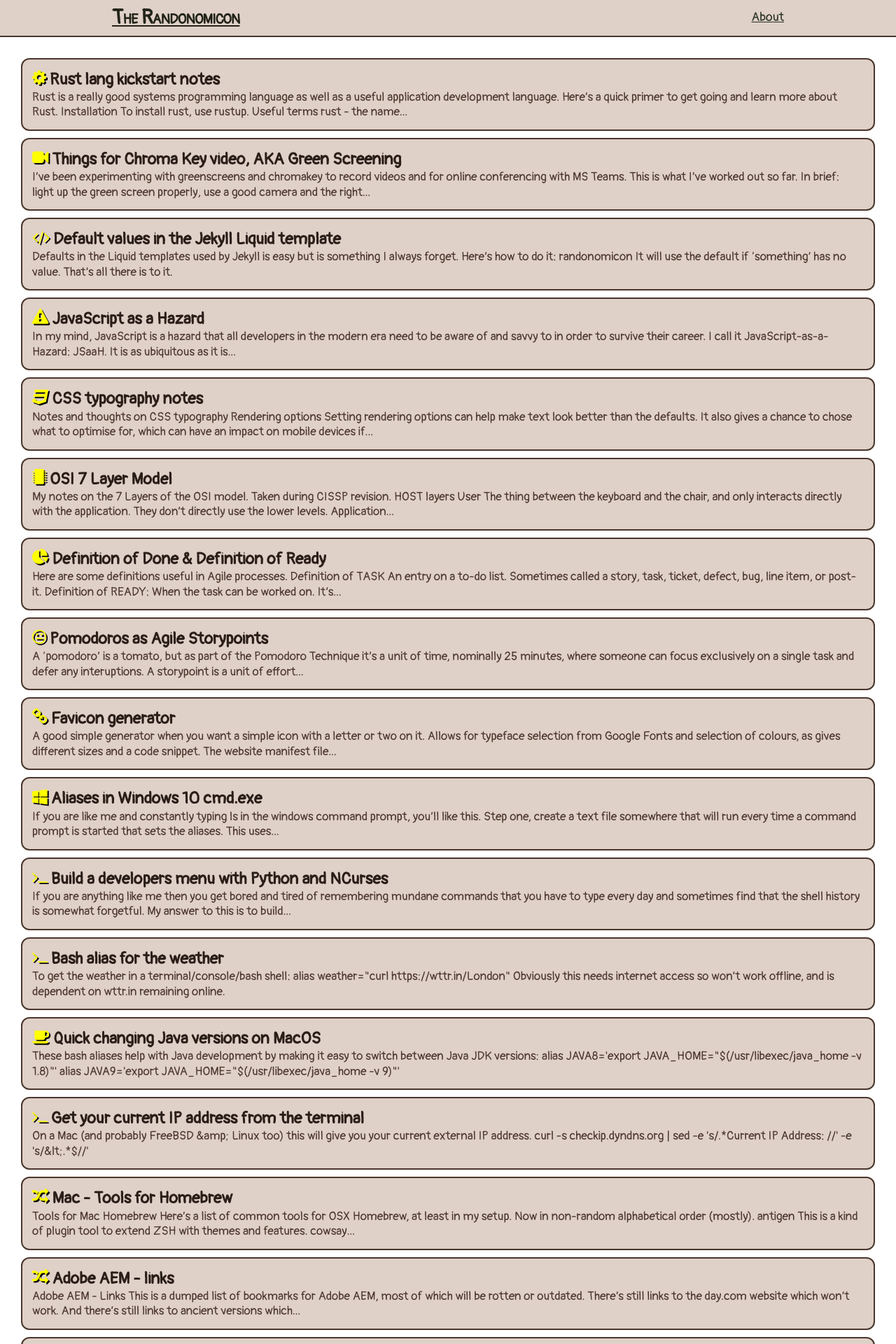
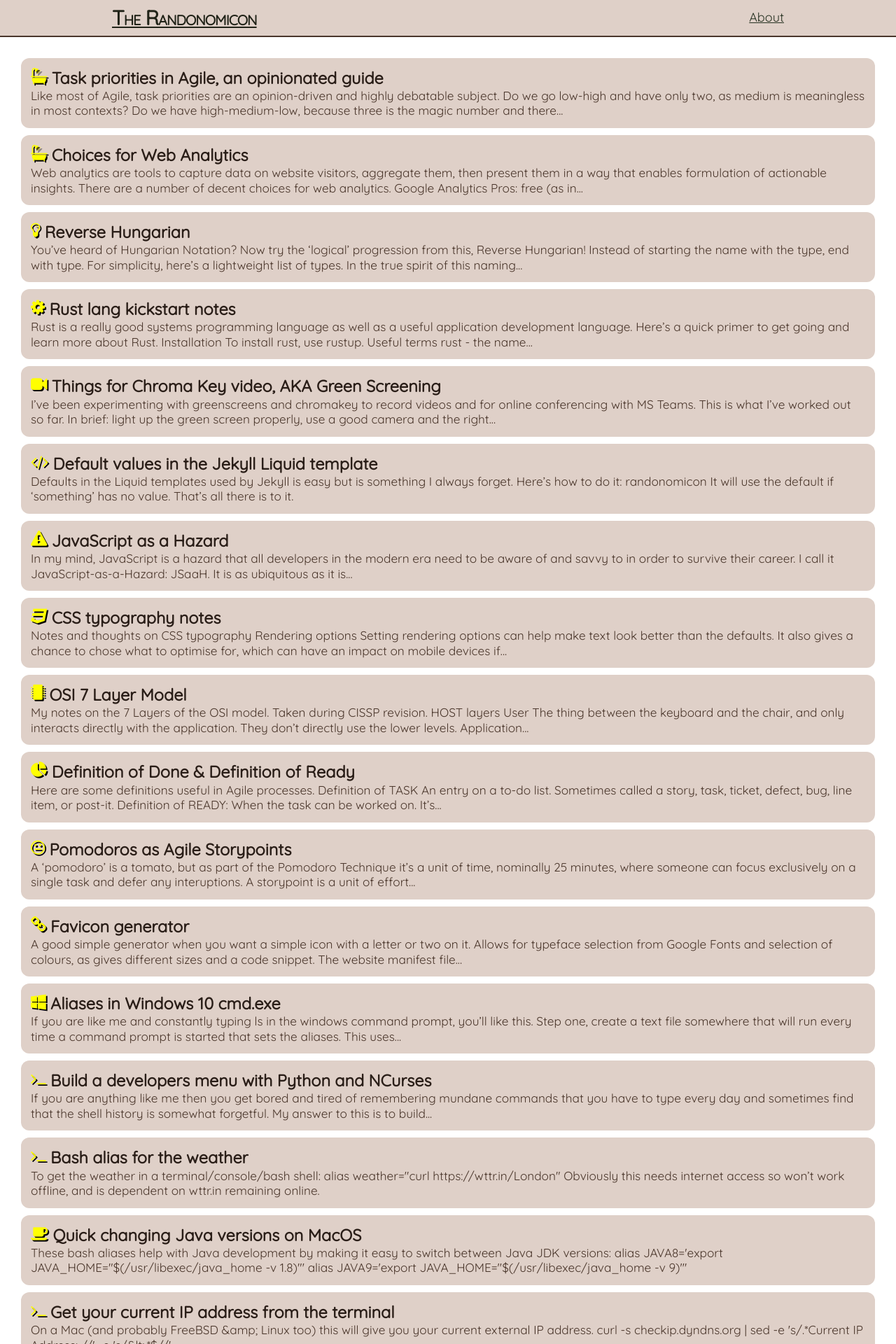
Before and after one commit to antonyh/randonomicon, a Jekyll site: the page built from index.md, in a window 1280 px wide. Shown: the top 1920 px of the page at 70% size. Built offline with Jekyll 4.4.1, drawn with Linux system fonts in a browser that asks for light colours.

Commit message:
Add the missing articles and one about task priorities

```diff
--- a/_includes/head.html
+++ b/_includes/head.html
@@ -5,7 +5,7 @@
   {%- seo -%}
   <link rel="stylesheet" href="{{ "/assets/main.css" | relative_url }}">
   {%- feed_meta -%}
-  <link href="https://fonts.googleapis.com/css2?family=Pangolin&display=swap" rel="stylesheet">
+  <link href="https://fonts.googleapis.com/css2?family=Quicksand&display=swap" rel="stylesheet">
   <link rel="apple-touch-icon" sizes="180x180" href="/apple-touch-icon.png">
   <link rel="icon" type="image/png" sizes="32x32" href="/favicon-32x32.png">
   <link rel="icon" type="image/png" sizes="16x16" href="/favicon-16x16.png">
--- /dev/null
+++ b/_posts/2020-09-10-reverse-hungarian-notation.markdown
@@ -0,0 +1,67 @@
+---
+layout: post
+date: 2020-09-20 08:59:59 +000
+title: Reverse Hungarian
+categories: random
+comments: true
+sharing: true
+icon: lightbulb-o
+---
+You've heard of [Hungarian Notation](https://en.wikipedia.org/wiki/Hungarian_notation)? Now try the 'logical' progression from this, Reverse Hungarian! Instead of starting the name with the type, end with type.
+
+For simplicity, here's a lightweight list of types. In the true spirit of this naming scheme, feel free to add and adapt these however you see fit.
+
+* i - interface
+* o - object class
+* n - number
+* t - text
+* c - currency
+* d - date
+* m - method/function
+
+e.g.
+
+* Personi
+* Managero
+* Employeo
+* Customero
+* Namet
+* Agen
+* pricec
+* dated
+
+Some lovely method names:
+* savem
+* deletem
+* loadem
+* initialisem
+* getSelectedActionTypem
+* randomum
+
+Replace vowels if needed for readability.
+
+* Vehicli
+* Bicyclo
+* Caro
+* Trucko
+
+Add a 'e' or 'u' to further increase pronunciation. Avoid real words.
+
+* counten
+* speeden
+* xun, yun
+* cityet
+* descriptionet
+* emailen
+* timestamped
+
+
+As you can see this is a great improvement on undecorated naming conventions, and far superior to regular Hungarian Notation in all the ways that really matter.
+
+Benefits of this new and exciting naming system include:
+* having names that are easier to sort and locate by order and yet have type information embedded
+* not confusing them with real words
+* being able to find type with a simple regex
+* they are pronouncable, so you can have real conversation about them
+* they aren't actual words so search and replace doesn't affect real text such as labels if you are careful
+* they add colour and flair to your code, making it faster to learn and remember what things are
--- /dev/null
+++ b/_posts/2020-10-01-web-analytics-choices.markdown
@@ -0,0 +1,97 @@
+---
+layout: post
+date: 2020-10-01 08:59:59 +000
+title: Choices for Web Analytics
+categories: saas, seo
+comments: true
+sharing: true
+icon: bath
+---
+Web analytics are tools to capture data on website visitors, aggregate them, then present them in a way that enables formulation of actionable insights.
+
+There are a number of decent choices for web analytics.
+
+### Google Analytics
+Pros:
+* free (as in beer)
+* generally good
+* easy to install
+* baked into many other products
+* lots of guides and help online
+* the realtime view is good for rapid testing
+
+Cons:
+* uses sampling, does not capture all data.
+* Google has general privacy issues
+* Somewhat more complex than it needs to be
+* The actionable part is questionable.
+* has moderate limits after which it needs a subscription
+* is now pushing gtag.js to include GTM
+* there's a ton of things that just don't work as they should, like search console integration issues, and flaky page speed calculations that are always zero.
+* commonly blocked by most ad-blockers and privacy tools, further degrading accuracy of data
+
+### Matomo / Piwik
+* free, open source
+* cloud SaaS or self-hosted
+* Pricing reasonable
+* Limited data retention in the lower tiers
+
+
+### Countly
+* Self hosted 'community' edition
+* Enterprise, cloud based SaaS option
+* Pricing for Enterprise is secret making it hard to gauge
+
+
+
+### Fathom
+
+
+
+### Adobe Analytics
+
+* Enterprise grade with enterprise pricing
+
+I'll leave that there.
+
+
+## Log file analysers
+
+These tools look at the server-side logs to collect data instead of requiring installation into the html/js of the web pages.
+
+* only reads logs
+* no frontend aspect
+* doesn't really track user interactions in the same way as the others
+* caches affect the records
+* you need standard format log files, which rules out SaaS and some other ways of hosting.
+* not always real time stats, but then again neither are the other forms of analytics
+
+### Analog
+
+https://en.wikipedia.org/wiki/Analog_(program)
+https://www.c-amie.co.uk/software/analog/
+
+Well I was surprised to see this still going. Great log file analysis tool, or was back in its heyday. It might not be the best option now, but is worth considering for non-cacheable, personalised, or completely dynamic content.
+
+
+### Webtrends
+
+This seems to be only for Sharepoint.
+
+### Webalizer
+
+Super retro cool.
+
+http://www.webalizer.org/
+
+
+### AWstats
+
+Another super retro option.
+
+https://github.com/eldy/awstats
+
+
+## Summary
+
+Everyone has different needs, different objectives, different data to work with. With that in mind, it may be worth using one active (embedded into page) solution combined with a passive (server log) analyser to get the best results.
--- /dev/null
+++ b/_posts/2020-11-16-agile-task-priorities.markdown
@@ -0,0 +1,57 @@
+---
+layout: post
+date: 2020-11-16 01:59:59 +000
+title: Task priorities in Agile, an opinionated guide
+categories: agile
+comments: true
+sharing: true
+icon: bath
+---
+
+Like most of Agile, task priorities are an opinion-driven and highly debatable subject.
+
+Do we go low-high and have only two, as medium is meaningless in most contexts?
+
+Do we have high-medium-low, because three is the magic number and there are tasks that are neither
+high nor low.
+
+Most Agile setups default to the defaults of P1 to P5, with P1 meaning urgent and P5 generally
+having the lowly and unspoken definition of 'never if at all'.
+
+This doesn't help. All the tasks that are business critical are P1 otherwise the biz folk wouldn't
+have created them in the first place. All the bugs are P1 because the testers set them as this when
+they were added, because they block other testing. All the tech debt is critical because the tech
+lead wants a pure codebase. Ok, these example are exaggerated but common in many cases.
+
+What we need is a scale to help force changes in priorities, so I present to you...
+
+The Randonomicon Sliding Scale of Agile Task Priorities! The RSSOATP for short.
+
+Here's how it works. Half of the tasks are P5 Low, no more and no less. You can round up or down
+but be consistent.
+
+Half of the remaining 50% of tasks are P4 medium-rare.
+
+And also half of the remaining 50% of tasks are P3 middle-of-the-road medium mediocre activities.
+
+Again, half the remaining tasks to set the P2 medium-high.
+
+Finally, what's left is the P1 Urgent work.
+
+You can never have less than twice as many P2 as there are P1, and so on for the rest of the tasks.
+This creates a pyramid format.
+
+In numbers as percentages you end up with
+
+* p1	3%
+* p2	6%
+* p3	13%
+* p4	25%
+* p5	50%
+* total	97%
+
+Yes, it adds up to 97% because of rounding. There's no need to be completely precise here,
+be flexible and pragmatic.
+
+So if you have 200 tasks in your backlog, on planning day you'd expect 6 to be P1, a dozen of P2,
+maybe 25-ish as P3 and so on.
--- a/_sass/minima.scss
+++ b/_sass/minima.scss
@@ -2,7 +2,7 @@
 
 // Define defaults for each variable.
 
-$base-font-family: 'Pangolin', sans-serif !default;
+$base-font-family: 'Quicksand', sans-serif !default;
 $base-font-size: 18px !default;
 $base-font-weight: 400 !default;
 $small-font-size: $base-font-size * 0.825 !default;
--- a/_sass/minima/_layout.scss
+++ b/_sass/minima/_layout.scss
@@ -203,7 +203,6 @@
     color: darken($brand-color, 30%);
     background-color:  lighten($brand-color, 20%);
     border-radius: 12px;
-    border: 2pt solid darken($brand-color, 40%);
     transition: background-color 0.5s ease, color 1s ease;
 
     > a {
```
Also changed, not shown: _posts/2020-09-23-aem-sightly-htl-notes.markdown (added, +20 -0 lines).
